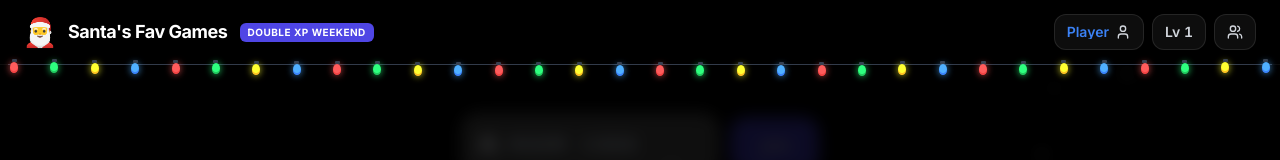
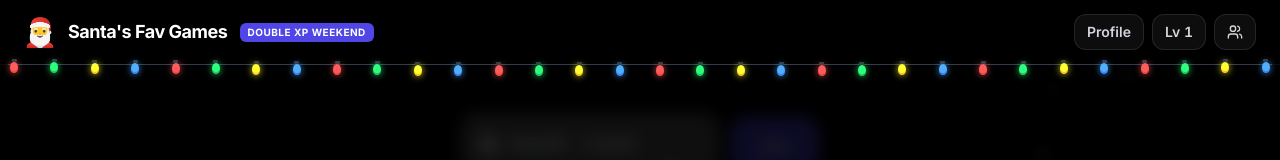
Before and after one commit to cwarje/cwarje.github.io, a React (Vite) app: page / in a window 1280 px wide. Shown: the top 160 px of the page. Built offline with nearby package versions, Linux system fonts and the light colour scheme.

Commit message:
Profile button

```diff
--- a/src/components/LobbyMenu.tsx
+++ b/src/components/LobbyMenu.tsx
@@ -1,6 +1,6 @@
 import { useState, useEffect, useRef, type ReactNode } from 'react';
 import { motion, AnimatePresence } from 'framer-motion';
-import { Users, Copy, X, LogOut, Loader2, Settings, StopCircle, RotateCcw, Pencil, Trash2, Check, Plus, User } from 'lucide-react';
+import { Users, Copy, X, LogOut, Loader2, Settings, StopCircle, RotateCcw, Pencil, Trash2, Check, Plus } from 'lucide-react';
 import PlayerList from './PlayerList';
 import ColorSwatchGrid from './ColorSwatchGrid';
 import ColoredBotIcon from './ColoredBotIcon';
@@ -215,11 +215,6 @@ export default function LobbyMenu({ variant = 'default' }: LobbyMenuProps) {
   const playerLevel = getPlayerLevelForPlayer({ xp: playerXp });
   const equippedHatId = sanitizeSelectedHat(myPlayer?.selectedHat ?? readSelectedHat(), playerLevel);
   const equippedHat = HAT_CATALOG.find((h) => h.id === equippedHatId) ?? HAT_CATALOG[0];
-  const profileDisplayName = myPlayer?.name ?? localStorage.getItem('playerName') ?? '';
-  const profileDisplayColor = myPlayer?.color ?? normalizePlayerColor(localStorage.getItem('playerColor'));
-  const profileTriggerName = profileDisplayName.trim() || 'Player';
-  const myInitial = profileTriggerName[0].toUpperCase();
-  const myColorHex = PLAYER_COLOR_HEX[profileDisplayColor] ?? PLAYER_COLOR_HEX[DEFAULT_PLAYER_COLOR];
 
   const pillTriggerClassName =
     'flex h-9 items-center gap-1.5 px-3 rounded-xl bg-white/5 border border-white/10 hover:bg-white/10 text-sm font-medium leading-none text-gray-300 hover:text-white transition-all disabled:opacity-40 disabled:cursor-not-allowed cursor-pointer';
@@ -561,23 +556,11 @@ export default function LobbyMenu({ variant = 'default' }: LobbyMenuProps) {
             onClick={() => togglePanel('profile')}
             disabled={connecting && !room}
             className={pillTriggerClassName}
-            title={profileTriggerName}
+            title="Profile"
             aria-label="Profile"
             aria-expanded={activePanel === 'profile'}
           >
-            <span
-              className="flex-shrink-0 text-sm font-semibold leading-none sm:hidden"
-              style={{ color: myColorHex }}
-            >
-              {myInitial}
-            </span>
-            <span
-              className="hidden max-w-[9rem] truncate text-sm font-semibold leading-none sm:inline"
-              style={{ color: myColorHex }}
-            >
-              {profileTriggerName}
-            </span>
-            <User className="w-4 h-4 flex-shrink-0" />
+            <span className="font-semibold">Profile</span>
           </button>
           <button
             type="button"
```
Also changed, not shown: 1 other file (tests, documents, lock files or other folders).
